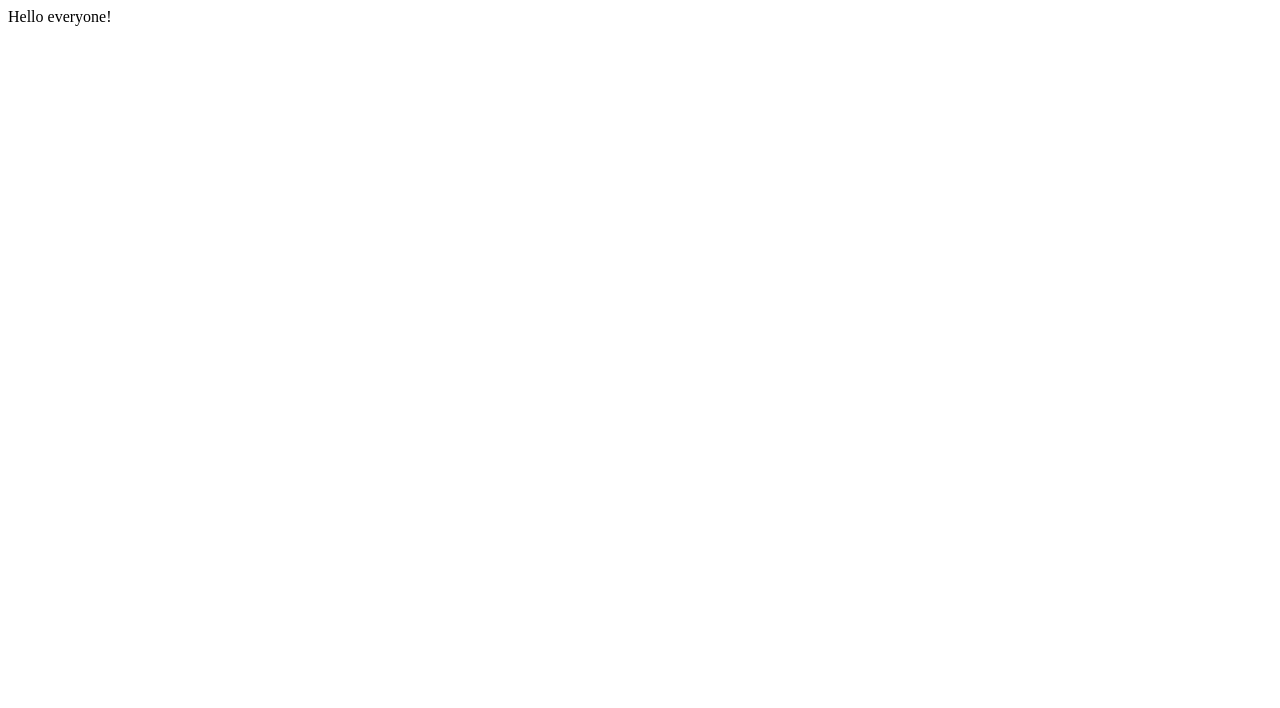
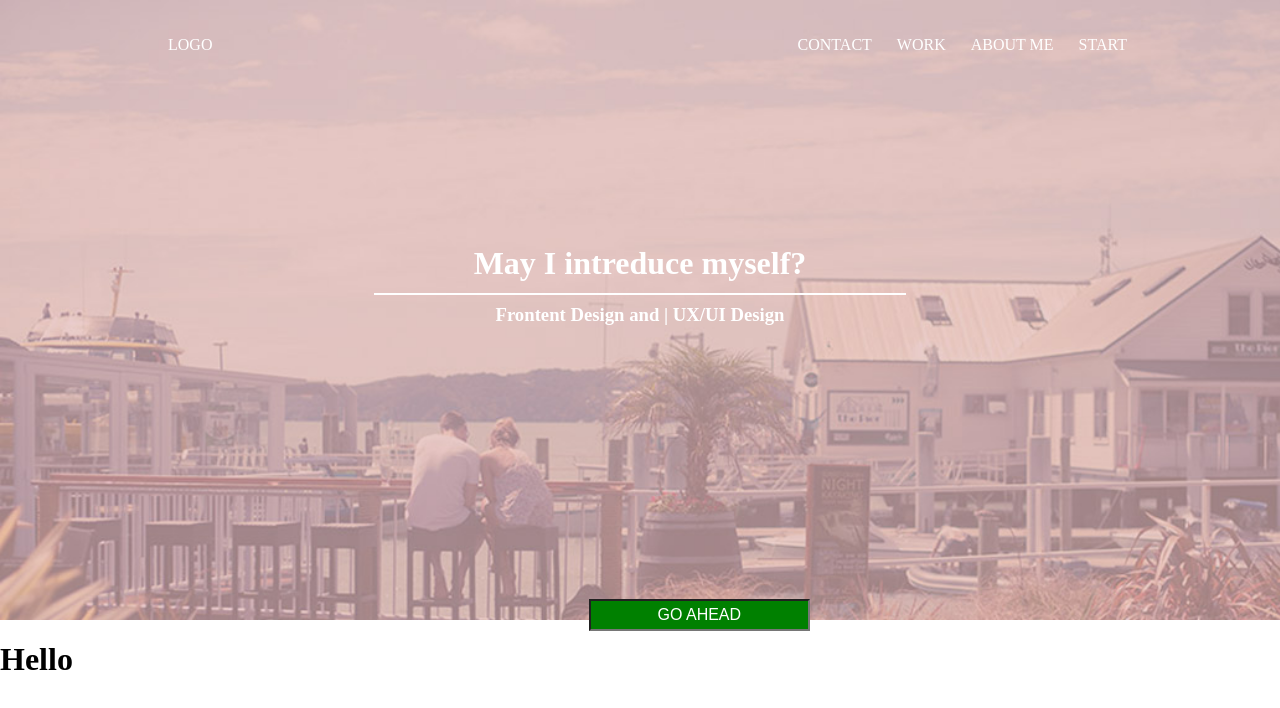
Before and after one commit to puljko/learning-blog, a plain HTML site: page index.html in a window 1280 px wide. Drawn offline with Linux system fonts and the light colour scheme.

Commit message:
Header section

```diff
--- a/index.html
+++ b/index.html
@@ -1,14 +1,33 @@
 <!DOCTYPE html>
 <html lang="en">
 <head>
+<link rel="stylesheet" type="text/css" href="style.css">
 	<meta charset="UTF-8">
 	<title>Blog template</title>
 </head>
 <body>
-
-	<header id="header" class="">
-		Hello everyone!
-	</header><!-- /header -->
+<header>
+<div class="container">
+  <nav>
+    <ul>
+    <li>LOGO</li>
+    <li><a href="#">START</a></li>
+    <li><a href="#">ABOUT ME</a></li>
+    <li><a href="#">WORK</a></li>
+    <li><a href="#">CONTACT</a></li>
+    </ul>
+  </nav>
+  <div class="promo">
+    <h1>May I intreduce myself?</h1>
+    <hr color="white">
+    <h3>Frontent Design and | UX/UI Design </h3>
+  </div>
+  <input type="submite" name="go" value="GO AHEAD">
+</div>
+</header>
+<main>
+  <h1>Hello</h1>
+</main>
 
 </body>
 </html>
--- a/style.css
+++ b/style.css
@@ -1 +1,88 @@
-Gona do some work here
+
+body{
+  margin: 0;
+}
+
+
+
+.container {
+margin: auto;
+width: 80%;
+position: relative;
+height: 100%
+}
+
+
+header{
+  position: relative;
+  margin-top: 0px;
+  padding-top: 20px;
+  width: 100%;
+  height: 600px;
+  background-image: url(banner.jpg);
+  background-repeat: no-repeat;
+  background-size: cover;
+}
+
+
+nav ul li{
+list-style: none;
+padding-right: 25px;
+list-style: none;
+display: inline;
+color:white;
+}
+
+nav ul li a {
+text-decoration: none;
+color:white;
+}
+
+nav ul li a:hover{
+text-decoration: underline;
+}
+
+nav ul li a:active{
+text-decoration: none;
+color: green;
+}
+
+nav ul li:not(:first-child){
+float: right;
+}
+
+.promo {
+  position: absolute;
+  padding-left: 25%;
+  padding-top: 15%;
+  text-align: center;
+  width: 50%;
+
+  color: white;
+}
+
+header hr {
+ margin:-10px;
+}
+
+input{
+position: absolute;
+margin-left: 45%;
+margin-bottom: 0;
+bottom: 5px;
+background-color: green;
+text-align: center;
+color: white;
+padding: 5px;
+font-size: 16px;
+/*box shadow*/
+
+}
+
+main {
+  background-color: white;
+  margin:0;
+}
+main h1 {
+  color:black;
+}
```
Also changed, not shown: banner.jpg (added).
